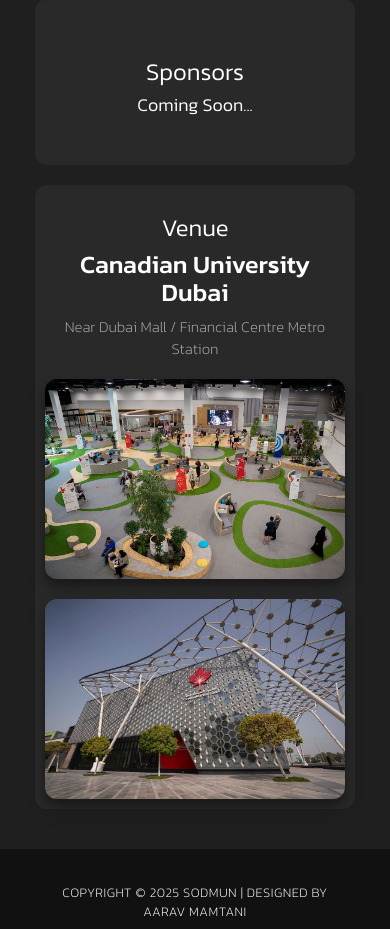
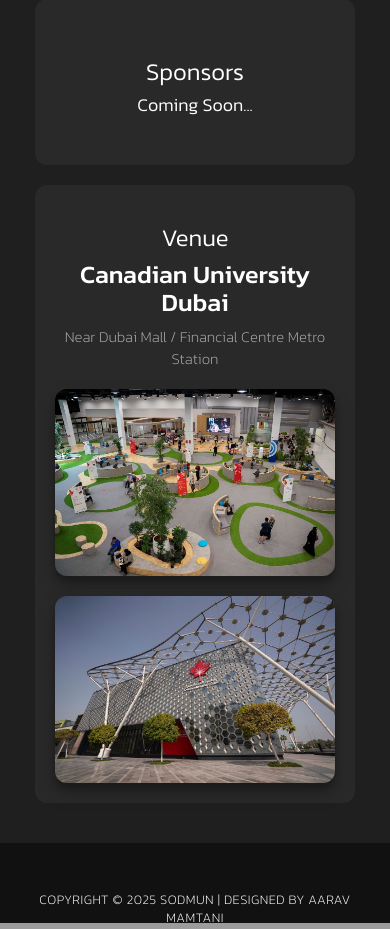
Before and after one commit to aya-aladdin/sodmun, a Flask app: page / in a window 390 px wide. Shown: the part 1230-2159 px from the top of the page. Run offline with Flask 3, Linux system fonts and the light colour scheme; some libraries are stand-ins or nearby versions.

Commit message:
venue section

```diff
--- a/sodmun/templates/index.html
+++ b/sodmun/templates/index.html
@@ -154,6 +154,13 @@
             }
 
             /* Responsive adjustments */
+            @media (max-width: 1024px) {
+                .venue-images {
+                    flex-direction: column;
+                    align-items: center;
+                }
+            }
+
             @media (max-width: 767px) {
                 #welcome-section {
                     padding-top: 120px !important;
@@ -223,11 +230,6 @@
 
                 .calendar-days {
                     font-size: 0.9rem;
-                }
-
-                .venue-images {
-                  flex-direction: column;
-                  align-items: center;
                 }
 
                 .venue-images .venue-image {
@@ -385,7 +387,7 @@
 </div>
 
 <div class="mt-3 text-center py-4 venue-section" style="background-color: #292929; border-radius: 12px; margin: 20px;">
-    <div style="padding: 10px;">
+    <div style="padding: 20px;">
         <h3 class="fw-semibold mb-3">Venue</h3>
         <h4 class="venue-name">Canadian University Dubai</h4>
         <p class="venue-location">Near Dubai Mall / Financial Centre Metro Station</p>
@@ -401,7 +403,7 @@
  <footer>
         <div class="container-fluid">
             <div class="col-md-12">
-                <p style="padding: 20px;">Copyright &copy; 2025 SODMUN
+                <p>Copyright &copy; 2025 SODMUN
 
     | Designed by Aarav Mamtani</p>
             </div>
```
